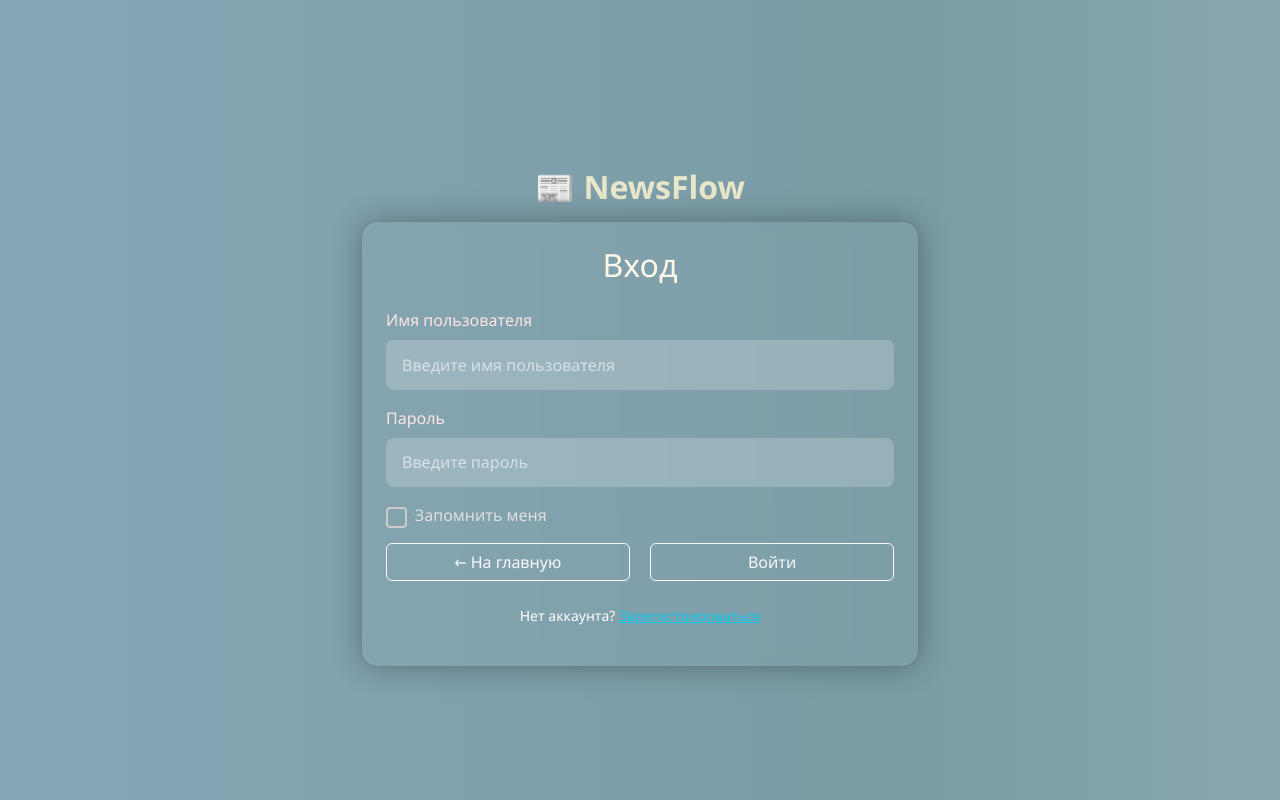
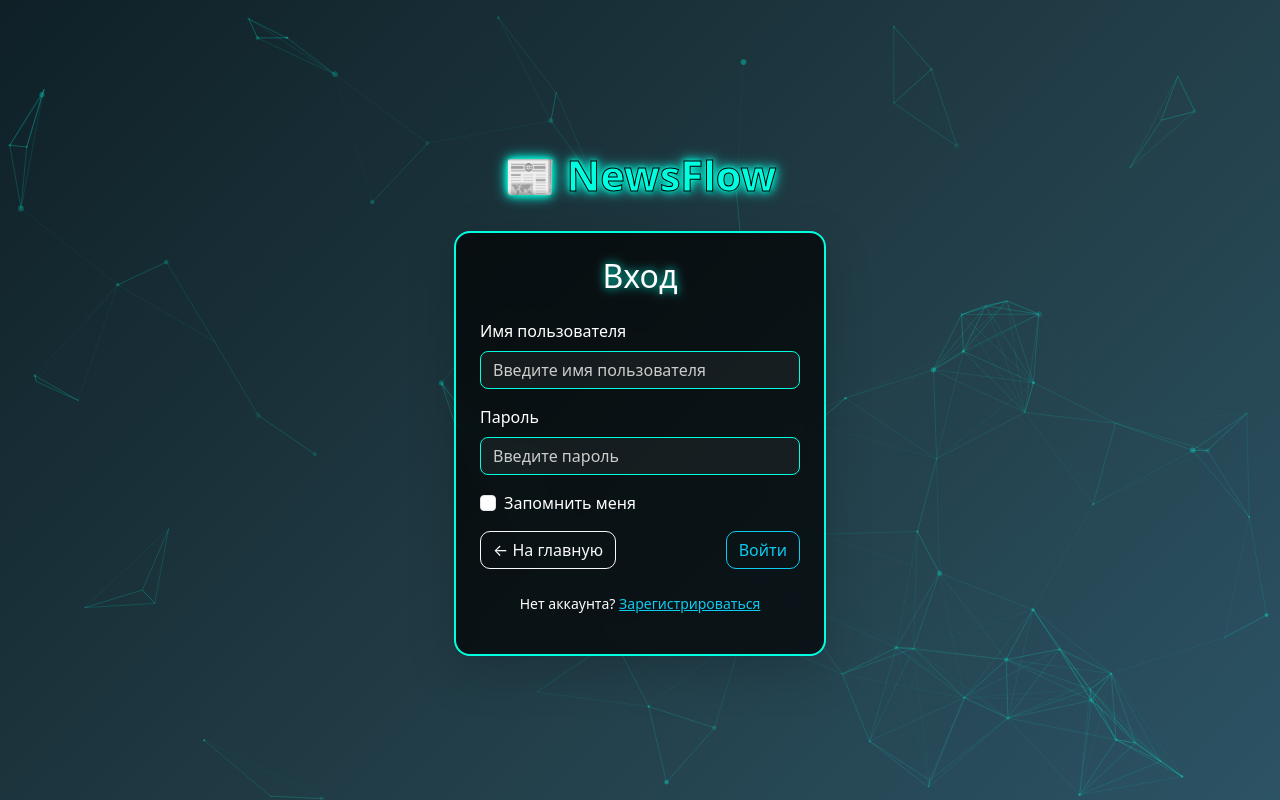
Before and after one commit to Vladchep05/NewsFlow, a Flask app: page /login in a window 1280 px wide. Run offline with Flask 3, Linux system fonts and the light colour scheme.

Commit message:
переделал форму регестрации и форму входа (стиль)

```diff
--- a/static/css/base.css
+++ b/static/css/base.css
@@ -26,7 +26,7 @@ h1:hover {
 
 .custom-nav-link {
     padding: 10px 20px;
-    color: #ffffff;
+    color: #dadada !important;
     font-weight: 600;
     text-transform: uppercase;
     position: relative;
@@ -37,7 +37,7 @@ h1:hover {
 
 .custom-nav-link:hover {
     background: rgba(255, 255, 255, 0.1);
-    color: #ffcc00;
+    color: #ffffff !important;
     transform: translateY(-3px);
     box-shadow: 0 6px 12px rgba(0, 0, 0, 0.2);
 }
--- a/static/css/login.css
+++ b/static/css/login.css
@@ -1,114 +1,87 @@
-body {
-    background: linear-gradient(270deg,
-        #A3BFD9,
-        #88A2B9,
-        #8CA9C4,
-        #9DB5C9,
-        #B0BCCB,
-        #96AFCF,
-        #A9C3C2,
-        #B7C9D5,
-        #7A9CA5,
-        #90AFC5
-    );
-    background-size: 1200% 1200%;
-    animation: smoothGradient 180s ease infinite;
-    min-height: 100vh;
-    display: flex;
-    align-items: center;
-    justify-content: center;
-    color: #2c3e50;
-    font-family: 'Segoe UI', Tahoma, Geneva, Verdana, sans-serif;
+/* Фоновая анимация частиц */
+#particles-js {
+    position: fixed;
+    top: 0;
+    left: 0;
+    width: 100%;
+    height: 100%;
+    z-index: 0;
+    background: linear-gradient(135deg, #0f2027, #203a43, #2c5364);
 }
 
-@keyframes smoothGradient {
-    0%, 100% { background-position: 0% 50%; }
-    50% { background-position: 100% 50%; }
+/* Основной контейнер поверх анимации */
+.container {
+    position: relative;
+    z-index: 10;
 }
 
-.card {
-    border-radius: 1rem;
-    box-shadow: 0 0 30px rgba(0,0,0,0.3);
-    background-color: rgba(255,255,255,0.025);
-    backdrop-filter: blur(10px);
+/* Лого */
+.logo {
+    font-size: 2.6rem;
+    font-weight: bold;
+    color: #00ffe0;
+    -webkit-text-stroke: 1px #000; /* чёрная обводка */
+    text-shadow:
+        0 0 5px #00ffe0,
+        0 0 10px #00ffe0,
+        0 0 15px #00ffe0,
+        2px 2px 2px rgba(0, 0, 0, 0.7); /* лёгкая тень для читаемости */
 }
 
-.form-label {
-    color: #FFE4E1;
+/* Заголовок */
+.heading-title {
+    color: #ffffff;
+    text-shadow: 0 0 10px #00ffe0;
 }
 
+/* Карточка формы */
+.neon-card {
+    background: rgba(0, 0, 0, 0.7);
+    border: 2px solid #00ffe0;
+    border-radius: 16px;
+    box-shadow: 0 0 20px rgba(0, 255, 224, 0.4),
+                0 0 40px rgba(0, 255, 224, 0.2),
+                inset 0 0 10px rgba(0, 255, 224, 0.3);
+    backdrop-filter: blur(10px);
+    color: white;
+}
+
+/* Элементы формы */
 .form-control {
-    background-color: rgba(255,255,255,0.2);
-    color: white;
-    border: none;
-    padding: 0.8rem 1rem;
-    border-radius: 0.5rem;
+    background-color: rgba(255, 255, 255, 0.05);
+    border: 1px solid #00ffe0;
+    color: #ffffff;
+    border-radius: 8px;
 }
 
 .form-control::placeholder {
-    color: rgba(255,255,255,0.6);
+    color: #cccccc;
 }
 
-.form-check-label {
-    color: #ddd;
+.form-control:focus {
+    background-color: rgba(0, 0, 0, 0.5);
+    border-color: #00ffe0;
+    box-shadow: 0 0 10px #00ffe0;
+    color: white;
 }
 
-.heading-title {
-    color: #FFF8E7;
+/* Кнопки */
+.btn-outline-light, .btn-outline-info {
+    border-radius: 10px;
+    transition: all 0.4s ease-in-out;
 }
 
-.heading-title:hover {
-    transform: scale(1.02);
+.btn-outline-info:hover {
+    background-color: #00ffe0;
+    color: #000;
+    box-shadow: 0 0 10px #00ffe0;
 }
 
-.d-flex .btn {
-    width: 48%;
+/* Ссылки */
+a {
+    color: #00ffe0;
 }
 
-.logo {
-    color: #EAE6CA;
-    font-size: 2rem;
-    font-weight: bold;
-    text-align: center;
-    margin: 30px 0 10px;
+a:hover {
+    text-shadow: 0 0 10px #00ffe0;
 }
-
-.logo:hover {
-    transform: scale(1.08);
-}
-
-.flash.danger {
-    background-color: #f8d7da;
-    color: #721c24;
-    border: 1px solid #f5c6cb;
-    padding: 0.75rem;
-    border-radius: 0.5rem;
-    margin-top: 1rem;
-    text-align: center;
-}
-
-/* Стилизация чекбокса */
-.custom-checkbox .form-check-input {
-    width: 1.3rem;
-    height: 1.3rem;
-    background-color: transparent;
-    border: 2px solid #ccc;
-    cursor: pointer;
-    transition: all 0.2s ease-in-out;
-    margin-right: 0.5rem;
-}
-
-.custom-checkbox .form-check-input:checked {
-    background-color: #3C5A72;
-    border-color: #3C5A72;
-}
-
-.custom-checkbox .form-check-input:focus {
-    box-shadow: 0 0 0 0.2rem rgba(60, 90, 114, 0.25);
-}
-
-.custom-checkbox .form-check-label {
-    color: #E0E0E0;
-    cursor: pointer;
-    user-select: none;
-}
--- /dev/null
+++ b/static/js/login.js
@@ -0,0 +1,51 @@
+particlesJS("particles-js", {
+            "particles": {
+                "number": {
+                    "value": 80,
+                    "density": {
+                        "enable": true,
+                        "value_area": 800
+                    }
+                },
+                "color": {
+                    "value": "#00ffe0"
+                },
+                "shape": {
+                    "type": "circle"
+                },
+                "opacity": {
+                    "value": 0.4,
+                    "random": true
+                },
+                "size": {
+                    "value": 3,
+                    "random": true
+                },
+                "line_linked": {
+                    "enable": true,
+                    "distance": 150,
+                    "color": "#00ffe0",
+                    "opacity": 0.3,
+                    "width": 1
+                },
+                "move": {
+                    "enable": true,
+                    "speed": 1,
+                    "random": true,
+                    "out_mode": "out"
+                }
+            },
+            "interactivity": {
+                "events": {
+                    "onhover": {
+                        "enable": true,
+                        "mode": "grab"
+                    },
+                    "onclick": {
+                        "enable": true,
+                        "mode": "repulse"
+                    }
+                }
+            },
+            "retina_detect": true
+        });
--- /dev/null
+++ b/static/js/registration.js
@@ -0,0 +1,4 @@
+// Плавное появление страницы
+window.addEventListener("DOMContentLoaded", () => {
+    document.body.classList.add("loaded");
+});
--- a/templates/login.html
+++ b/templates/login.html
@@ -3,17 +3,26 @@
 <head>
     <meta charset="UTF-8">
     <title>Вход</title>
+    <meta name="viewport" content="width=device-width, initial-scale=1.0">
+
+    <!-- Bootstrap -->
     <link rel="stylesheet" href="https://cdn.jsdelivr.net/npm/bootstrap@5.3.3/dist/css/bootstrap.min.css">
+
+    <!-- Custom CSS -->
     <link rel="stylesheet" href="{{ url_for('static', filename='css/login.css') }}">
 </head>
 <body>
-<div class="container">
+<!-- Контейнер с анимацией частиц -->
+<div id="particles-js"></div>
 
-    <div class="logo">
-        📰 NewsFlow
+<!-- Основной контейнер -->
+<div class="container d-flex flex-column justify-content-center align-items-center min-vh-100">
+
+    <div class="logo mb-4">
+        📰 <span>NewsFlow</span>
     </div>
 
-    <div class="card p-4 col-md-6 mx-auto">
+    <div class="neon-card card p-4 col-md-6 col-lg-5 col-xl-4 shadow-lg">
         <h2 class="text-center mb-4 heading-title">Вход</h2>
 
         <form method="POST">
@@ -42,7 +51,7 @@
 
             <div class="d-flex justify-content-between">
                 <a href="/" class="btn btn-outline-light">← На главную</a>
-                <button type="submit" class="btn btn-outline-light">Войти</button>
+                <button type="submit" class="btn btn-outline-info">Войти</button>
             </div>
         </form>
 
@@ -52,5 +61,9 @@
         </p>
     </div>
 </div>
+
+<!-- Скрипт для частиц -->
+<script src="https://cdn.jsdelivr.net/npm/particles.js@2.0.0/particles.min.js"></script>
+<script src="{{ url_for('static', filename='js/login.js') }}"></script>
 </body>
 </html>
```
Also changed, not shown: static/css/registration.css (+110 -93 lines), templates/base.html (+11 -2 lines), templates/registration.html (+15 -3 lines), db/data.db.
